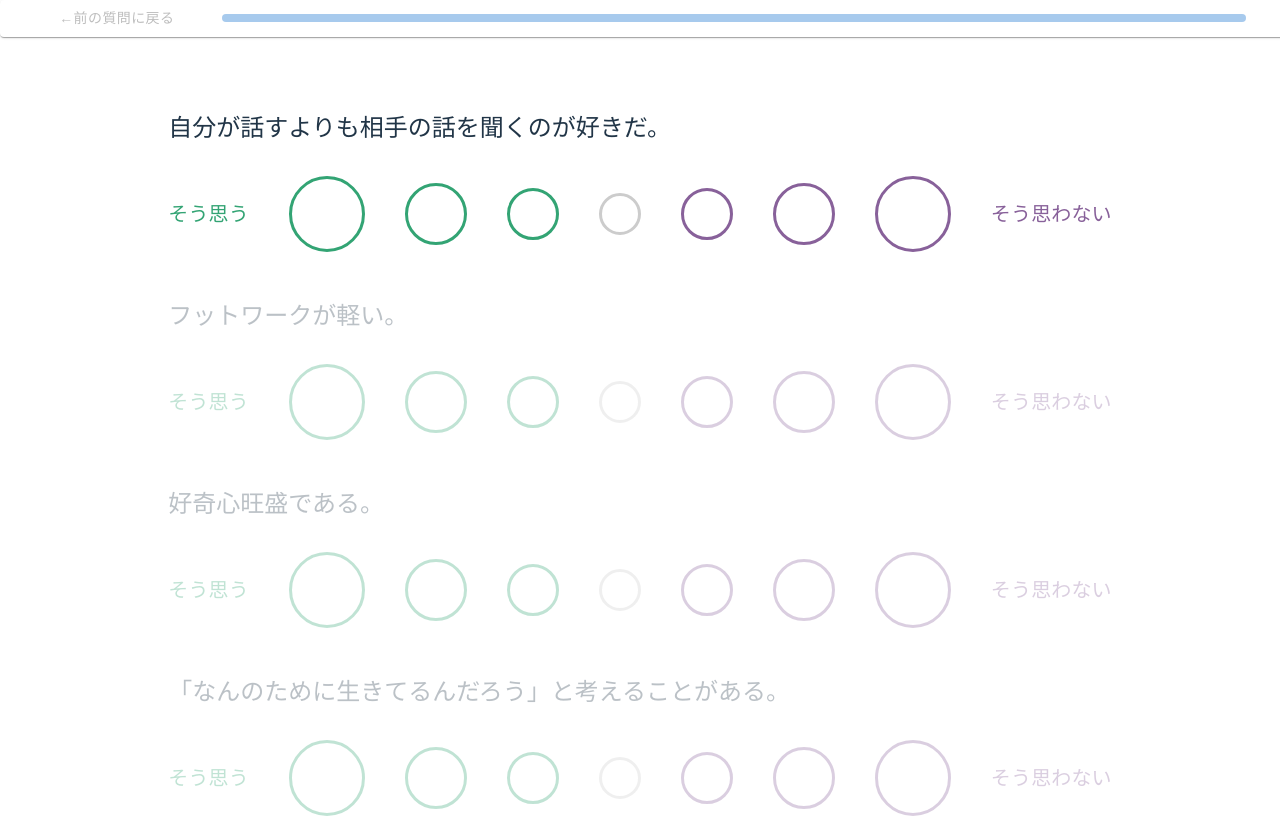
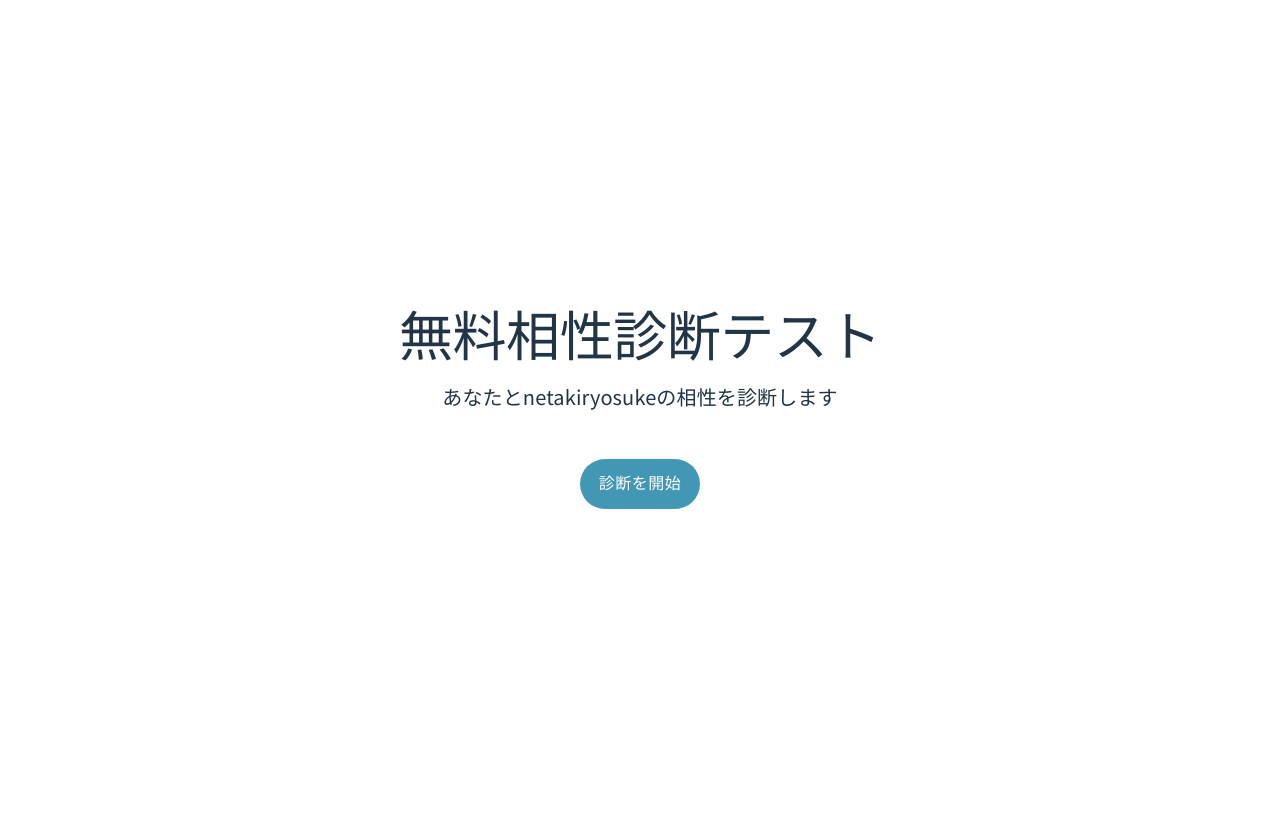
Before and after one commit to netakiryosuke/how-we-match, a React (Vite) app: page / in a window 1280 px wide. Shown: the top 817 px of the page. Built offline with nearby package versions, Linux system fonts and the light colour scheme.

Commit message:
Add top page (#20)
* レイアウト及びRouterの設定

* navigationを実装

* フォントを追加

* デザインの修正

* Animationのtransitionを修正

* プログレスバーの色をTopPageのボタンの色と合わせて修正

* トップページボタンのborderColorの修正

```diff
--- a/index.html
+++ b/index.html
@@ -3,6 +3,7 @@
   <head>
     <meta charset="UTF-8" />
     <link rel="icon" type="image/svg+xml" href="/vite.svg" />
+    <link href="https://fonts.googleapis.com/css2?family=Noto+Sans+JP:wght@400;700&display=swap" rel="stylesheet">
     <meta name="viewport" content="width=device-width, initial-scale=1.0" />
     <title>how-we-match</title>
   </head>
--- a/src/components/AnimatedRoutes.jsx
+++ b/src/components/AnimatedRoutes.jsx
@@ -2,6 +2,7 @@ import { Route, Routes, useLocation } from "react-router-dom";
 import QuestionPage from "./QuestionPage";
 import Result from "./Result";
 import { AnimatePresence, motion } from "framer-motion";
+import TopPage from "./TopPage";
 
 export default function AnimatedRoutes() {
     const location = useLocation();
@@ -11,6 +12,19 @@ export default function AnimatedRoutes() {
             <Routes location={location} key={location.pathname}>
                 <Route
                     path="/"
+                    element={
+                        <motion.div
+                            initial={{ opacity: 0 }}
+                            animate={{ opacity: 1 }}
+                            exit={{ opacity: 0 }}
+                            transition={{ duration: 0.5 }}
+                        >
+                            <TopPage />
+                        </motion.div>
+                    }
+                />
+                <Route
+                    path="/question"
                     element={
                         <motion.div
                             initial={{ opacity: 0 }}
--- a/src/components/ProgressHeader.jsx
+++ b/src/components/ProgressHeader.jsx
@@ -20,7 +20,18 @@ export default function ProgressHeader({ isPage1, answeredQuestion, totalQuestio
             <Tooltip title="最初にした回答が一番自分を表していると思いますよ。" arrow>
                 <Button onClick={() => console.log("If you wanna go back, just reload the page. Or... you could make that feature yourself and send me a PR.")} disabled={isPage1}>←前の質問に戻る</Button>
             </Tooltip>
-            <LinearProgress variant="determinate" value={progress} sx={{ width: "80vw", height: 8, borderRadius: 5 }} />
+            <LinearProgress
+                variant="determinate"
+                value={progress}
+                sx={{
+                    width: "80vw",
+                    height: 8,
+                    borderRadius: 5,
+                    "& .MuiLinearProgress-bar": {
+                        backgroundColor: "#4298B4",
+                    },
+                    backgroundColor: "#eee"
+                }} />
         </Paper>
     );
 }
--- /dev/null
+++ b/src/components/TopPage.jsx
@@ -0,0 +1,29 @@
+import { Box, Button, Typography } from "@mui/material";
+import { useNavigate } from "react-router-dom";
+
+export default function TopPage() {
+    const navigate = useNavigate();
+
+    return (
+        <Box sx={{ display: "flex", flexDirection: "column", alignItems: "center", mt: 10, mb: 5, gap: 2}}>
+            <Typography variant="h2" sx={{ fontFamily: "'Noto Sans JP', sans-serif", fontSize: "54px", fontWeight: "bold" }}>無料相性診断テスト</Typography>
+            <Typography variant="h6" sx={{ fontFamily: "'Noto Sans JP', sans-serif"}}>あなたとnetakiryosukeの相性を診断します</Typography>
+            <Button
+                onClick={() => navigate("/question")}
+                sx={{
+                    width: "120px",
+                    height: "50px",
+                    fontSize: "16px",
+                    color: "white",
+                    borderRadius: "40px",
+                    backgroundColor: "#4298B4",
+                    borderColor: "#4298B4",
+                    margin: "30px",
+                    ":hover": {
+                        opacity: 0.8
+                    }
+                }}
+            >診断を開始</Button>
+        </Box>
+    );
+}
```
